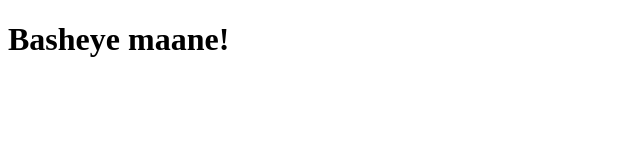
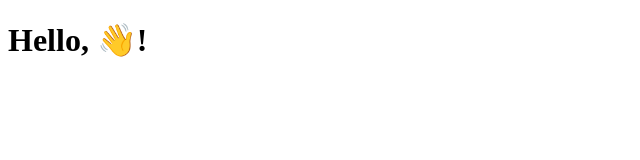
Before and after one commit to aryanfanid/aryanfanid.github.io, a plain HTML site: page index.html in a window 1280 px wide. Shown: the whole page, without its empty margins (0-640 px from the left). Drawn offline with Linux system fonts and the light colour scheme.

Commit message:
[UPD] index.html

```diff
--- a/index.html
+++ b/index.html
@@ -8,6 +8,6 @@
 </head>
 
 <body>
-  <h1>Basheye maane!</h1>
+  <h1>Hello, 👋!</h1>
 </body>
 </html>
```
